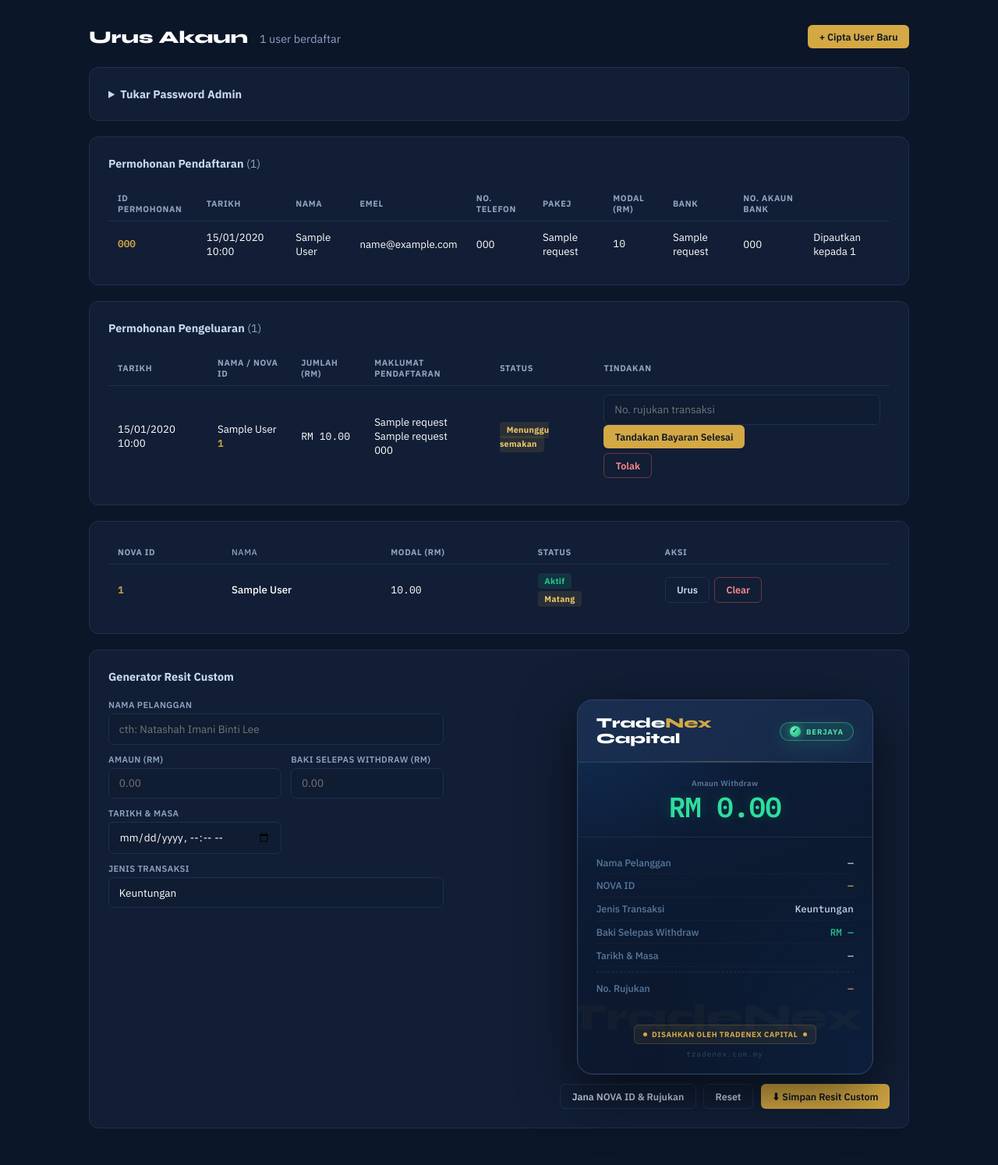
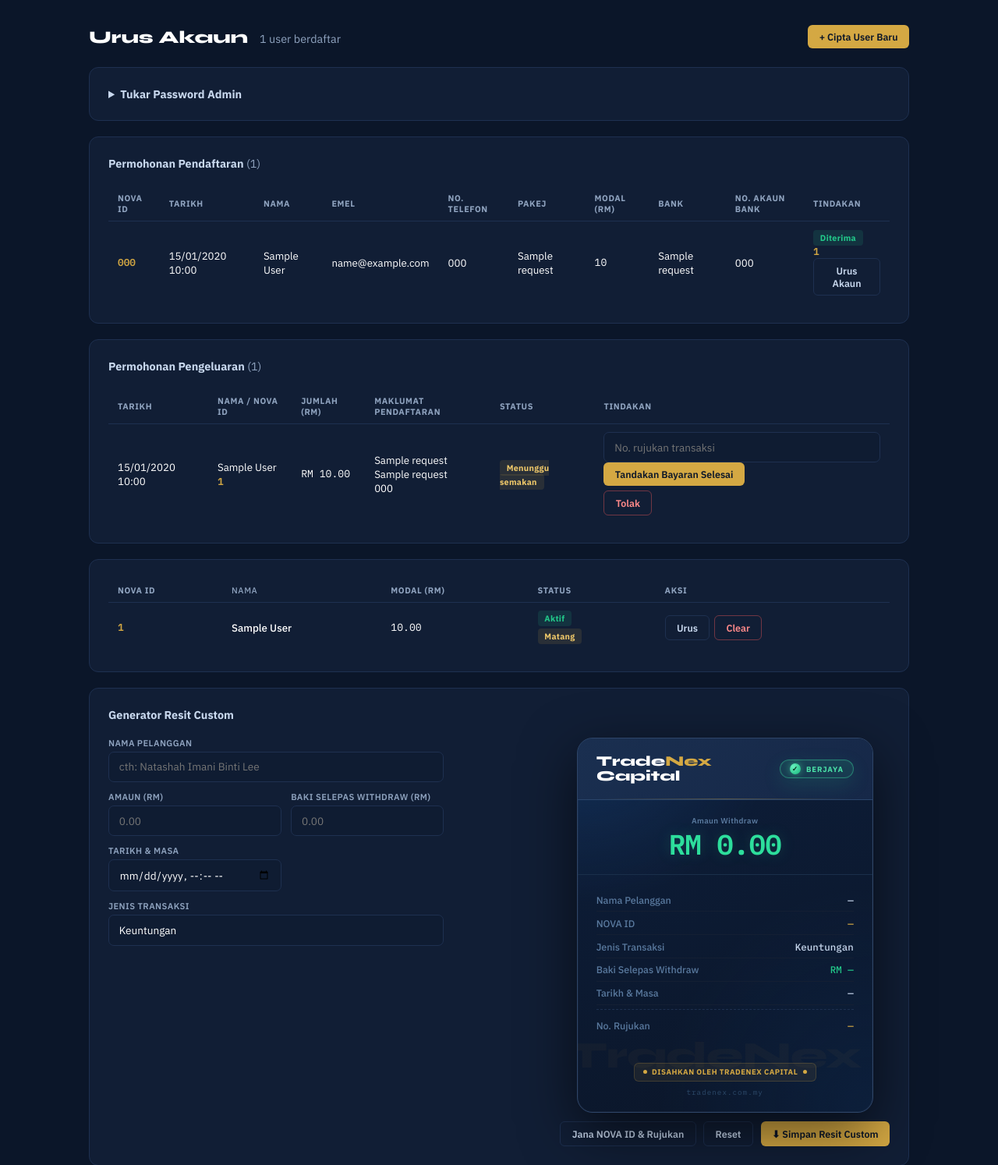
Before and after one commit to johnrambo1312/TradeNex-V2, a Flask app: page /admin in a window 1280 px wide. Shown: the part 60-1554 px from the top of the page at 78% size. Run offline with Flask 3, Linux system fonts and the light colour scheme; the visitor is signed in with stand-in values (Sample User, id 1); tables that the repository leaves empty hold one stand-in row (values such as "Sample post"); some libraries are stand-ins or nearby versions.

Commit message:
Use registration NOVA ID and package modal
Co-authored-by: Copilot <223556219+Copilot@users.noreply.github.com>

```diff
--- a/app.py
+++ b/app.py
@@ -322,11 +322,16 @@ def api_registration():
         plan_name=plan_name,
         plan_price=plan_price,
     )
+    registration_saved = False
     for attempt in range(100):
-        registration.request_code = f"TN{secrets.randbelow(10000):04d}"
+        request_code = f"TN{secrets.randbelow(10000):04d}"
+        if User.query.filter_by(nova_id=request_code).first():
+            continue
+        registration.request_code = request_code
         db.session.add(registration)
         try:
             db.session.commit()
+            registration_saved = True
             break
         except IntegrityError:
             db.session.rollback()
@@ -337,6 +342,10 @@ def api_registration():
             db.session.rollback()
             app.logger.exception("Failed to save registration request")
             return jsonify({"ok": False, "message": "Permohonan tidak dapat disimpan. Sila cuba lagi."}), 500
+
+    if not registration_saved:
+        app.logger.error("Failed to generate an unused registration NOVA ID after 100 attempts")
+        return jsonify({"ok": False, "message": "NOVA ID yang unik tidak dapat dijana. Sila cuba lagi."}), 500
 
     return jsonify({
         "ok": True,
@@ -531,6 +540,76 @@ def admin_delete_registration(registration_id):
     db.session.delete(registration)
     db.session.commit()
     flash("Permohonan pendaftaran berjaya dipadam.", "success")
+    return redirect(url_for("admin_dashboard"))
+
+
+@app.route("/admin/registration/<int:registration_id>/accept", methods=["POST"])
+@admin_required
+def admin_accept_registration(registration_id):
+    registration = RegistrationRequest.query.filter_by(id=registration_id).with_for_update().first_or_404()
+    if registration.user:
+        flash(f"Permohonan ini sudah diterima. NOVA ID: {registration.user.nova_id}.", "error")
+        return redirect(url_for("admin_dashboard"))
+    if not registration.request_code:
+        flash("Permohonan ini tiada NOVA ID yang sah dan tidak dapat diterima. Sila hubungi sokongan teknikal.", "error")
+        return redirect(url_for("admin_dashboard"))
+    if User.query.filter_by(nova_id=registration.request_code).first():
+        flash(
+            "NOVA ID permohonan ini sudah digunakan oleh akaun lain. "
+            "Akaun tidak dicipta untuk mengelakkan ID login bertindih.",
+            "error",
+        )
+        return redirect(url_for("admin_dashboard"))
+
+    password = request.form.get("password", "")
+    confirm_password = request.form.get("confirm_password", "")
+    if len(password) < 12:
+        flash("Password user mesti sekurang-kurangnya 12 aksara.", "error")
+        return redirect(url_for("admin_dashboard"))
+    if len(password) > 128:
+        flash("Password user tidak boleh melebihi 128 aksara.", "error")
+        return redirect(url_for("admin_dashboard"))
+    if password != confirm_password:
+        flash("Pengesahan password user tidak sepadan.", "error")
+        return redirect(url_for("admin_dashboard"))
+
+    user = User(
+        nova_id=registration.request_code,
+        full_name=registration.full_name,
+        balance=registration.plan_price,
+        registration_request=registration,
+    )
+    user.set_password(password)
+    db.session.add(user)
+    try:
+        db.session.commit()
+    except IntegrityError:
+        db.session.rollback()
+        registration = db.session.get(RegistrationRequest, registration_id)
+        if registration and registration.user:
+            flash(f"Permohonan ini sudah diterima. NOVA ID: {registration.user.nova_id}.", "error")
+        elif registration and User.query.filter_by(nova_id=registration.request_code).first():
+            flash(
+                "NOVA ID permohonan ini sudah digunakan oleh akaun lain. "
+                "Akaun tidak dicipta untuk mengelakkan ID login bertindih.",
+                "error",
+            )
+        else:
+            app.logger.exception("Failed to create a user account from registration request %s", registration_id)
+            flash("Akaun tidak dapat dicipta kerana ID bertindih. Sila cuba terima permohonan sekali lagi.", "error")
+        return redirect(url_for("admin_dashboard"))
+    except SQLAlchemyError:
+        db.session.rollback()
+        app.logger.exception("Failed to accept registration request %s", registration_id)
+        flash("Akaun tidak dapat dicipta kerana ralat pangkalan data. Sila cuba lagi.", "error")
+        return redirect(url_for("admin_dashboard"))
+
+    flash(
+        f"Permohonan diterima. Akaun {user.full_name} dicipta dengan NOVA ID {user.nova_id}. "
+        f"Modal akaun ditetapkan mengikut pakej {registration.plan_name} (RM{registration.plan_price:,.2f}). "
+        "Sampaikan NOVA ID serta password kepada user dengan selamat.",
+        "success",
+    )
     return redirect(url_for("admin_dashboard"))
 
 
--- a/templates/_registration_modal.html
+++ b/templates/_registration_modal.html
@@ -68,13 +68,13 @@
     </form>
     <div class="registration-receipt" id="registrationReceipt" aria-live="polite">
       <div class="registration-message success show">Permohonan anda berjaya direkodkan.</div>
-      <p class="registration-label">ID permohonan unik</p>
+      <p class="registration-label">NOVA ID anda</p>
       <div class="registration-receipt-card">
         <div class="registration-receipt-code" id="registrationReceiptCode"></div>
         <div class="registration-receipt-label">Pakej dipilih</div>
         <div class="registration-receipt-plan" id="registrationReceiptPlan"></div>
       </div>
-      <p class="registration-receipt-help">Sila tangkap layar paparan ini, kemudian tekan butang WhatsApp dan hantar screenshot tersebut kepada admin untuk rujukan permohonan.</p>
+      <p class="registration-receipt-help">NOVA ID ini akan digunakan untuk log masuk selepas permohonan anda diterima. Sila tangkap layar paparan ini, kemudian tekan butang WhatsApp dan hantar screenshot tersebut kepada admin untuk rujukan permohonan.</p>
       <a class="registration-whatsapp" id="registrationWhatsapp" href="#" target="_blank" rel="noopener">TANGKAP LAYAR &amp; HANTAR KE WHATSAPP ADMIN</a>
     </div>
   </section>
--- a/templates/admin_dashboard.html
+++ b/templates/admin_dashboard.html
@@ -257,7 +257,7 @@ tr:hover td{background:rgba(255,255,255,0.015)}
         <table>
           <thead>
             <tr>
-              <th>ID Permohonan</th>
+              <th>NOVA ID</th>
               <th>Tarikh</th>
               <th>Nama</th>
               <th>Emel</th>
@@ -266,7 +266,7 @@ tr:hover td{background:rgba(255,255,255,0.015)}
               <th>Modal (RM)</th>
               <th>Bank</th>
               <th>No. Akaun Bank</th>
-              <th></th>
+              <th>Tindakan</th>
             </tr>
           </thead>
           <tbody>
@@ -282,14 +282,27 @@ tr:hover td{background:rgba(255,255,255,0.015)}
                 <td>{{ registration.bank_name }}</td>
                 <td>{{ registration.bank_account_number }}</td>
                 <td>
-                  {% if registration.id in protected_registration_ids %}
-                    {% if registration.user %}
-                    Dipautkan kepada {{ registration.user.nova_id }}
-                    {% else %}
-                    Digunakan dalam sejarah pengeluaran
-                    {% endif %}
+                  {% if registration.user %}
+                    <span class="badge badge-processed">Diterima</span><br>
+                    <span class="col-id">{{ registration.user.nova_id }}</span><br>
+                    <button class="btn btn-outline" type="button" onclick="selectUser({{ registration.user.id }})">Urus Akaun</button>
+                  {% elif registration.id in protected_registration_ids %}
+                    <span style="color:var(--muted)">Digunakan dalam sejarah pengeluaran</span>
                   {% else %}
-                    <form method="POST" action="{{ url_for('admin_delete_registration', registration_id=registration.id) }}" onsubmit="return confirm('Padam permohonan pendaftaran ini?');">
+                    <form method="POST" action="{{ url_for('admin_accept_registration', registration_id=registration.id) }}" onsubmit="return confirm('Terima permohonan ini dan cipta akaun user?');">
+                      <input type="hidden" name="csrf_token" value="{{ csrf_token() }}">
+                      <div class="form-row" style="min-width:190px;margin-bottom:0.5rem">
+                        <label class="form-label" for="registration-password-{{ registration.id }}">Tetapkan password user</label>
+                        <input class="form-input" id="registration-password-{{ registration.id }}" type="password" name="password" minlength="12" maxlength="128" autocomplete="new-password" required>
+                      </div>
+                      <div class="form-row" style="min-width:190px;margin-bottom:0.5rem">
+                        <label class="form-label" for="registration-confirm-{{ registration.id }}">Sahkan password</label>
+                        <input class="form-input" id="registration-confirm-{{ registration.id }}" type="password" name="confirm_password" minlength="12" maxlength="128" autocomplete="new-password" required>
+                      </div>
+                      <button class="btn btn-gold" type="submit">Terima &amp; Cipta Akaun</button>
+                    </form>
+                    <small style="display:block;color:var(--muted);max-width:210px;margin-top:0.5rem">Akaun menggunakan NOVA ID pendaftaran dan modal pakej {{ registration.plan_name }} (RM{{ '{:,.2f}'.format(registration.plan_price) }}). Simpan password sebelum dihantar.</small>
+                    <form method="POST" action="{{ url_for('admin_delete_registration', registration_id=registration.id) }}" style="margin-top:0.6rem" onsubmit="return confirm('Padam permohonan pendaftaran ini?');">
                       <input type="hidden" name="csrf_token" value="{{ csrf_token() }}">
                       <button class="btn btn-danger" type="submit">Padam</button>
                     </form>
```
